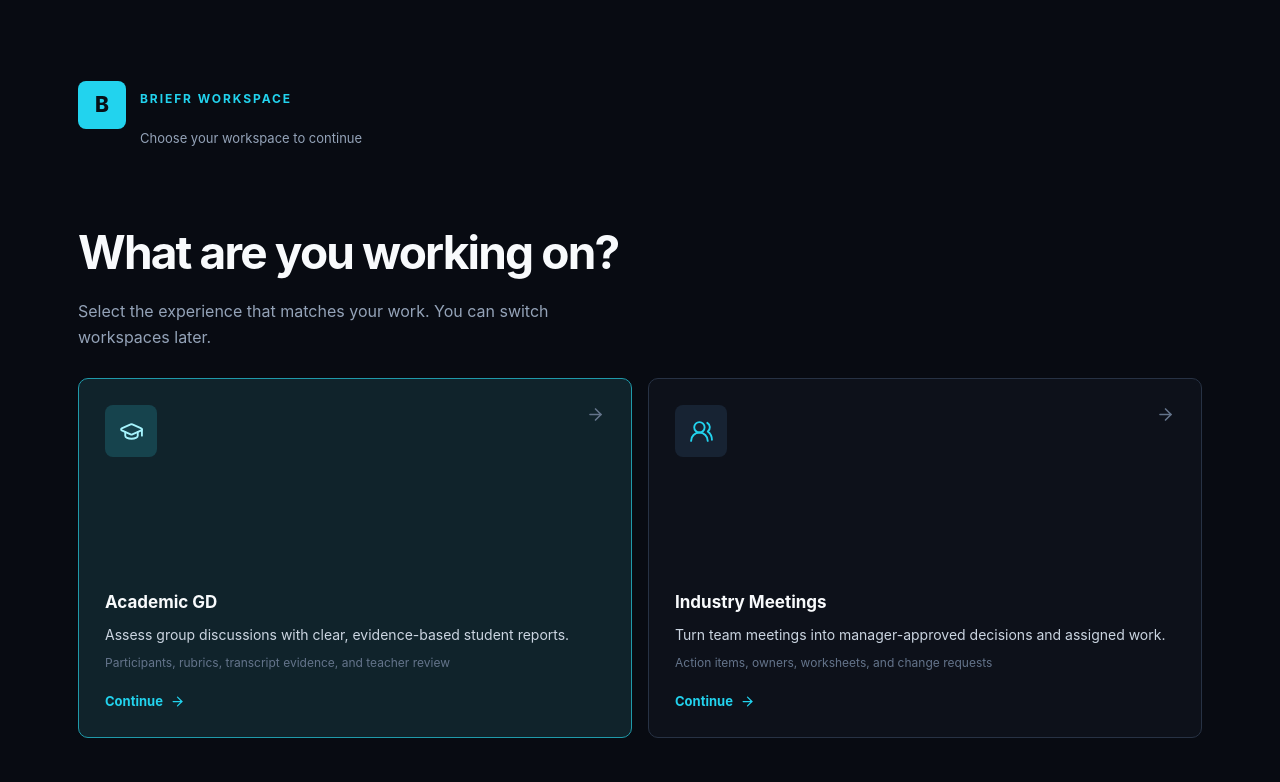
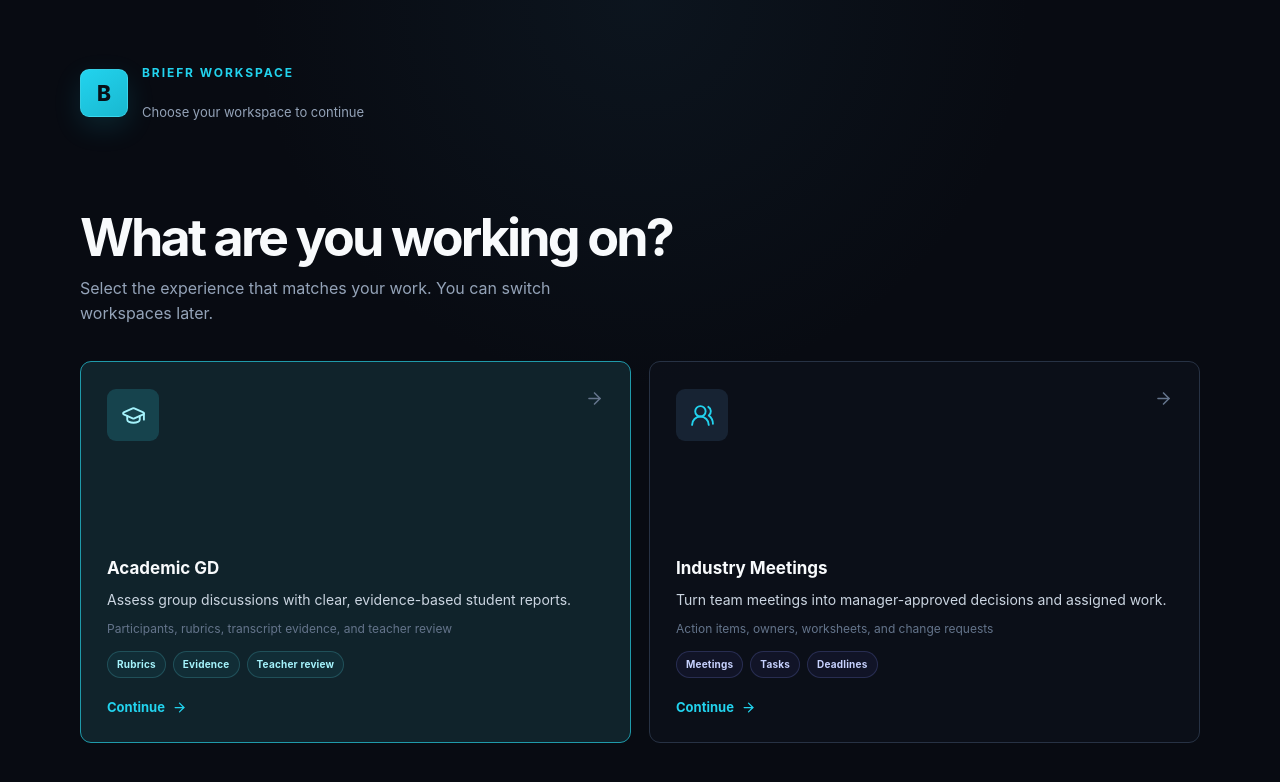
Before and after one commit to OCTehckie18/briefr, a React (Vite) app in the folder frontend/: page /select-track in a window 1280 px wide. Shown: the top 782 px of the page. Built offline with nearby package versions, Linux system fonts and the light colour scheme.

Commit message:
feat: improve workspace selection cards

```diff
--- a/frontend/src/index.css
+++ b/frontend/src/index.css
@@ -111,38 +111,46 @@ button:disabled { cursor: not-allowed; }
 @media (max-width: 900px) { .academic-dashboard { margin: -32px -32px; padding: 34px 32px 52px; }.academic-stat-grid { grid-template-columns: repeat(2, 1fr); }.academic-content-grid { grid-template-columns: 1fr; } }
 @media (max-width: 600px) { .academic-dashboard { margin: -32px -20px; padding: 28px 20px 44px; }.academic-hero { align-items: flex-start; flex-direction: column; }.academic-stat-grid { grid-template-columns: 1fr; }.academic-session { grid-template-columns: auto 1fr; }.academic-session__meta { grid-column: 2; justify-items: start; }.academic-review-callout { align-items: flex-start; flex-wrap: wrap; }.academic-outline-button { margin-left: 0; } }
 
-.track-selection { min-height: 100vh; display: grid; place-items: center; padding: 24px; background: #080b12; }
-.track-selection__shell { width: min(100%, 1180px); padding: 28px; }
+.track-selection { min-height: 100vh; display: grid; place-items: center; padding: 40px 24px; background: radial-gradient(circle at 50% 0%, rgba(30, 64, 85, .18), transparent 38%), #080b12; }
+.track-selection__shell { width: min(100%, 1120px); padding: 24px 0 18px; }
 .track-selection__header { display: flex; align-items: center; gap: 14px; }
-.track-selection__intro-block { margin: 70px 0 28px; }
-.brand-mark { display: grid; width: 48px; height: 48px; place-items: center; border-radius: 8px; background: #22d3ee; color: #081018; font-size: 21px; font-weight: 800; }
-.eyebrow { margin-top: 28px; color: #22d3ee; font-size: 12px; font-weight: 700; letter-spacing: .16em; text-transform: uppercase; }
-.track-selection h1 { margin-top: 10px; color: var(--text-primary); font-size: clamp(30px, 5vw, 46px); font-weight: 700; letter-spacing: -.04em; }
+.track-selection__intro-block { margin: 88px 0 34px; }
+.brand-mark { display: grid; width: 48px; height: 48px; place-items: center; border: 1px solid rgba(103, 232, 249, .35); border-radius: 9px; background: linear-gradient(145deg, #22d3ee, #19b8d0); color: #081018; font-size: 21px; font-weight: 800; box-shadow: 0 10px 28px rgba(34, 211, 238, .13); }
+.eyebrow { margin-top: 0; color: #22d3ee; font-size: 12px; font-weight: 700; letter-spacing: .16em; text-transform: uppercase; }
+.track-selection h1 { margin-top: 10px; color: var(--text-primary); font-size: clamp(34px, 5vw, 52px); font-weight: 700; letter-spacing: -.055em; line-height: 1.02; }
 .track-selection__intro, .track-selection__signed-in { color: var(--text-secondary); line-height: 1.6; }
 .track-selection__intro { max-width: 560px; margin-top: 12px; font-size: 16px; }
 .track-selection__signed-in { margin-top: 20px; font-size: 13px; }
-.track-options { display: grid; grid-template-columns: repeat(2, minmax(0, 1fr)); gap: 16px; }
-.track-option { display: flex; min-height: 360px; flex-direction: column; align-items: stretch; gap: 20px; width: 100%; padding: 26px; border: 1px solid #273244; border-radius: 10px; background: #0d111a; color: inherit; text-align: left; transition: border-color .18s, background .18s, transform .18s; }
+.track-options { display: grid; grid-template-columns: repeat(2, minmax(0, 1fr)); gap: 18px; }
+.track-option { display: flex; min-height: 382px; flex-direction: column; align-items: stretch; gap: 20px; width: 100%; padding: 27px 26px 25px; border: 1px solid #273244; border-radius: 11px; background: rgba(13, 17, 26, .82); color: inherit; text-align: left; transition: border-color .18s, background .18s, transform .18s, box-shadow .18s; }
 .track-option:hover, .track-option:focus-visible { border-color: #22d3ee; background: #111827; outline: none; }
-.track-option:hover { transform: translateY(-2px); }
+.track-option:focus-visible { box-shadow: 0 0 0 3px rgba(34, 211, 238, .2), 0 16px 34px rgba(0, 0, 0, .22); }
+.track-option:hover { transform: translateY(-3px); box-shadow: 0 16px 34px rgba(0, 0, 0, .22); }
 .track-option--academic { border-color: #1f9aaa; background: #10232b; }
 .track-option--academic:hover, .track-option--academic:focus-visible { border-color: #67e8f9; background: #12313b; }
+.track-option--industry:hover, .track-option--industry:focus-visible { border-color: #818cf8; }
 .track-option__topline { display: flex; align-items: flex-start; justify-content: space-between; }
-.track-option__icon { display: grid; width: 52px; height: 52px; place-items: center; border-radius: 8px; background: #172333; color: #22d3ee; }
+.track-option__icon { display: grid; width: 52px; height: 52px; place-items: center; border-radius: 9px; background: #172333; color: #22d3ee; }
 .track-option--academic .track-option__icon { background: #16434d; color: #a5f3fc; }
 .track-option__topline .track-option__arrow { color: #64748b; }
-.track-option__copy { display: grid; gap: 5px; }
+.track-option__copy { display: grid; gap: 5px; margin-top: auto; }
 .track-option__title { color: var(--text-primary); font-size: 17px; font-weight: 650; }
 .track-option__description { color: #cbd5e1; font-size: 14px; line-height: 1.45; }
 .track-option__details { color: var(--text-muted); font-size: 12px; }
-.track-option__copy { display: grid; gap: 9px; margin-top: auto; }
+.track-option__capabilities { display: flex; flex-wrap: wrap; gap: 7px; margin-top: 4px; }
+.track-option__chip { border: 1px solid rgba(148, 163, 184, .16); border-radius: 999px; padding: 5px 9px; color: #94a3b8; background: rgba(255, 255, 255, .035); font-size: 10px; font-weight: 650; letter-spacing: .02em; }
+.track-option--academic .track-option__chip { border-color: rgba(103, 232, 249, .18); color: #a5f3fc; background: rgba(34, 211, 238, .06); }
+.track-option--industry .track-option__chip { border-color: rgba(129, 140, 248, .2); color: #c7d2fe; background: rgba(99, 102, 241, .07); }
+.track-option__copy { gap: 9px; }
 .track-option__arrow { color: #64748b; }
 .track-option__cta { display: inline-flex; align-items: center; gap: 7px; color: #22d3ee; font-size: 13px; font-weight: 700; }
+.track-option__cta svg { transition: transform .18s ease; }
+.track-option:hover .track-option__cta svg, .track-option:focus-visible .track-option__cta svg { transform: translateX(4px); }
 
 @media (max-width: 700px) {
-  .track-selection { padding: 12px; }
+  .track-selection { padding: 20px 16px; }
   .track-selection__shell { padding: 18px 8px; }
-  .track-selection__intro-block { margin-top: 48px; }
+  .track-selection__intro-block { margin-top: 60px; }
   .track-options { grid-template-columns: 1fr; }
   .track-option { min-height: 280px; }
 }
--- a/frontend/src/pages/TrackSelection/TrackSelectionPage.tsx
+++ b/frontend/src/pages/TrackSelection/TrackSelectionPage.tsx
@@ -4,9 +4,9 @@ import { useNavigate } from 'react-router-dom';
 import { useAuth } from '../../store/AuthContext';
 import type { ProductTrack } from '../../store/AuthContext';
 
-const tracks: Array<{ id: ProductTrack; title: string; description: string; details: string; icon: typeof GraduationCap }> = [
-  { id: 'academic_gd', title: 'Academic GD', description: 'Assess group discussions with clear, evidence-based student reports.', details: 'Participants, rubrics, transcript evidence, and teacher review', icon: GraduationCap },
-  { id: 'industry', title: 'Industry Meetings', description: 'Turn team meetings into manager-approved decisions and assigned work.', details: 'Action items, owners, worksheets, and change requests', icon: UsersRound },
+const tracks: Array<{ id: ProductTrack; title: string; description: string; details: string; capabilities: string[]; icon: typeof GraduationCap }> = [
+  { id: 'academic_gd', title: 'Academic GD', description: 'Assess group discussions with clear, evidence-based student reports.', details: 'Participants, rubrics, transcript evidence, and teacher review', capabilities: ['Rubrics', 'Evidence', 'Teacher review'], icon: GraduationCap },
+  { id: 'industry', title: 'Industry Meetings', description: 'Turn team meetings into manager-approved decisions and assigned work.', details: 'Action items, owners, worksheets, and change requests', capabilities: ['Meetings', 'Tasks', 'Deadlines'], icon: UsersRound },
 ];
 
 export const TrackSelectionPage: React.FC = () => {
@@ -32,10 +32,10 @@ export const TrackSelectionPage: React.FC = () => {
           <p className="track-selection__intro">Select the experience that matches your work. You can switch workspaces later.</p>
         </div>
         <div className="track-options">
-          {tracks.map(({ id, title, description, details, icon: Icon }) => (
-            <button key={id} className={`track-option ${id === 'academic_gd' ? 'track-option--academic' : 'track-option--industry'}`} onClick={() => choose(id)}>
+          {tracks.map(({ id, title, description, details, capabilities, icon: Icon }) => (
+            <button type="button" key={id} aria-describedby={`${id}-details`} className={`track-option ${id === 'academic_gd' ? 'track-option--academic' : 'track-option--industry'}`} onClick={() => choose(id)}>
               <span className="track-option__topline"><span className="track-option__icon"><Icon size={25} strokeWidth={1.8} /></span><span className="track-option__arrow"><ArrowRight size={19} /></span></span>
-              <span className="track-option__copy"><span className="track-option__title">{title}</span><span className="track-option__description">{description}</span><span className="track-option__details">{details}</span></span>
+              <span className="track-option__copy"><span className="track-option__title">{title}</span><span className="track-option__description">{description}</span><span id={`${id}-details`} className="track-option__details">{details}</span><span className="track-option__capabilities" aria-label={`${title} capabilities`}>{capabilities.map((capability) => <span key={capability} className="track-option__chip">{capability}</span>)}</span></span>
               <span className="track-option__cta">Continue <ArrowRight size={15} /></span>
             </button>
           ))}
```
